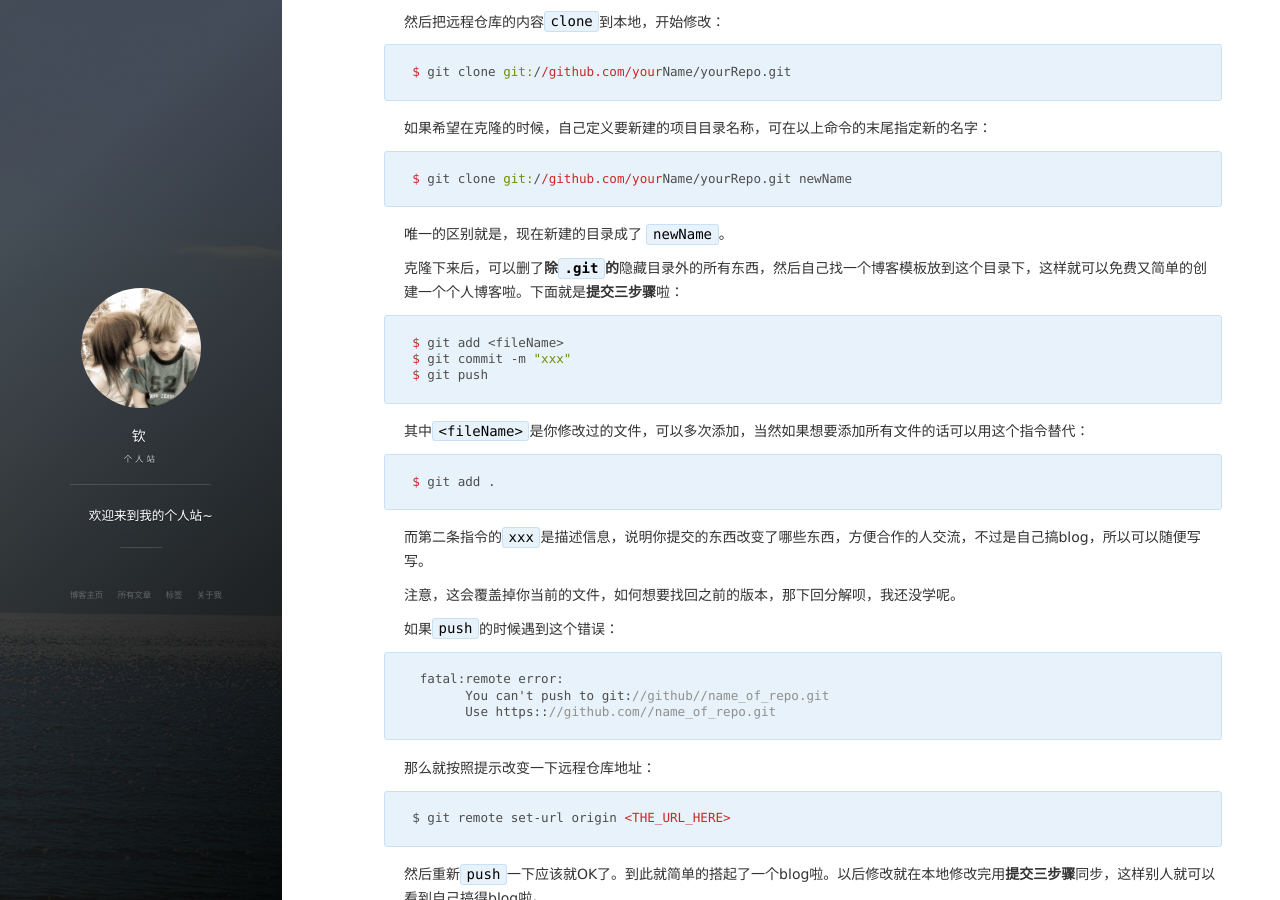
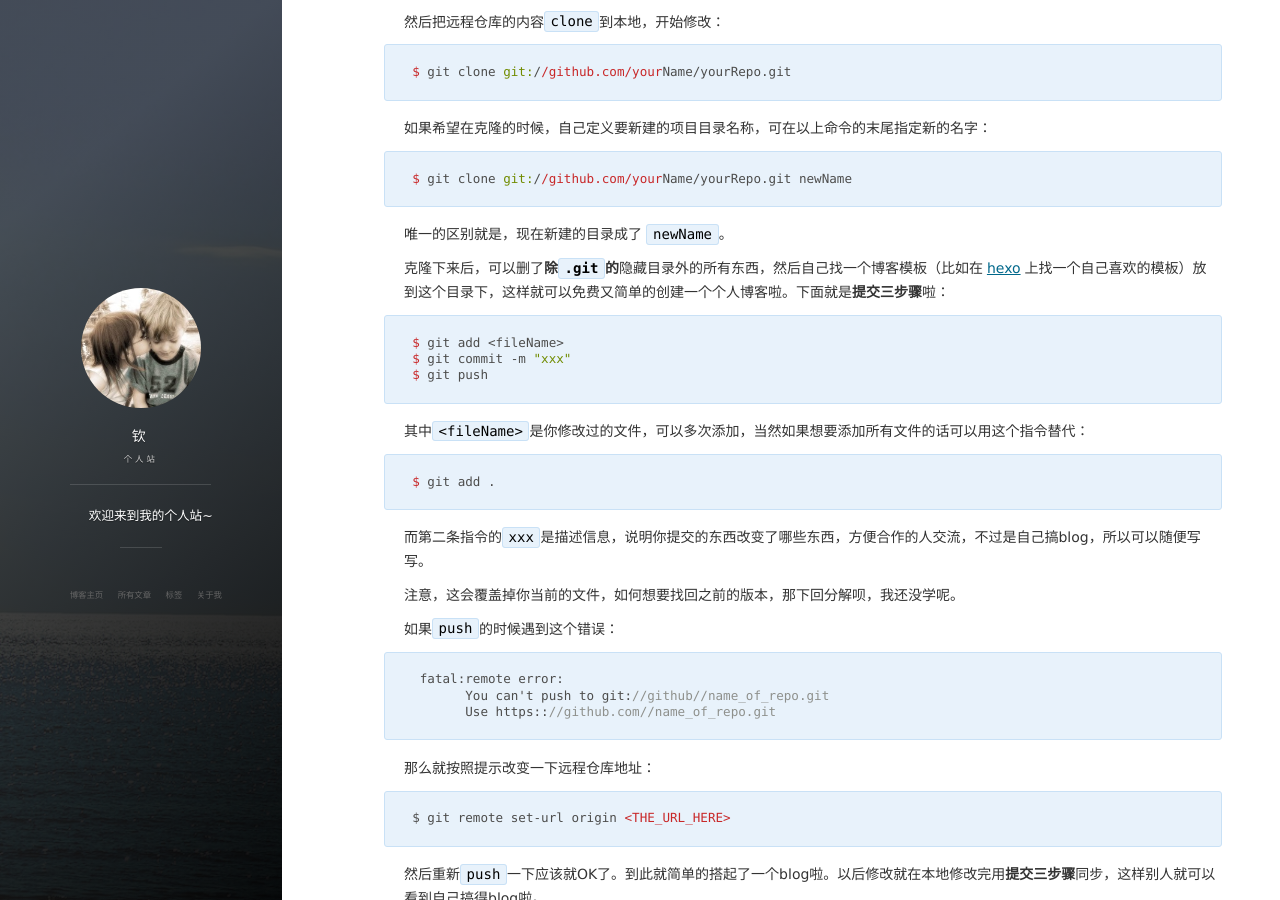
Before and after one commit to ZhXiQi/ZhXiQi.Github.io, a Jekyll site: the page built from _posts/2017-04-29-Git学习笔记.md, in a window 1280 px wide and 900 px high, scrolled down 5174 px. Built offline with Jekyll 4.4.1, drawn with Linux system fonts in a browser that asks for light colours; nearby versions of some CDN libraries; comment, search, counter and statistics services are not loaded.

Commit message:
fix:第一篇博客新增模板网站

````diff
--- a/_posts/2017-04-29-Git学习笔记.md
+++ b/_posts/2017-04-29-Git学习笔记.md
@@ -101,7 +101,7 @@ $ git clone git://github.com/yourName/yourRepo.git newName
 
 唯一的区别就是，现在新建的目录成了 `newName`。
 
-克隆下来后，可以删了**除`.git`的**隐藏目录外的所有东西，然后自己找一个博客模板放到这个目录下，这样就可以免费又简单的创建一个个人博客啦。下面就是**提交三步骤**啦：
+克隆下来后，可以删了**除`.git`的**隐藏目录外的所有东西，然后自己找一个博客模板（比如在[hexo](https://hexo.io/themes/)上找一个自己喜欢的模板）放到这个目录下，这样就可以免费又简单的创建一个个人博客啦。下面就是**提交三步骤**啦：
 
 ```bash
 $ git add <fileName>
````
